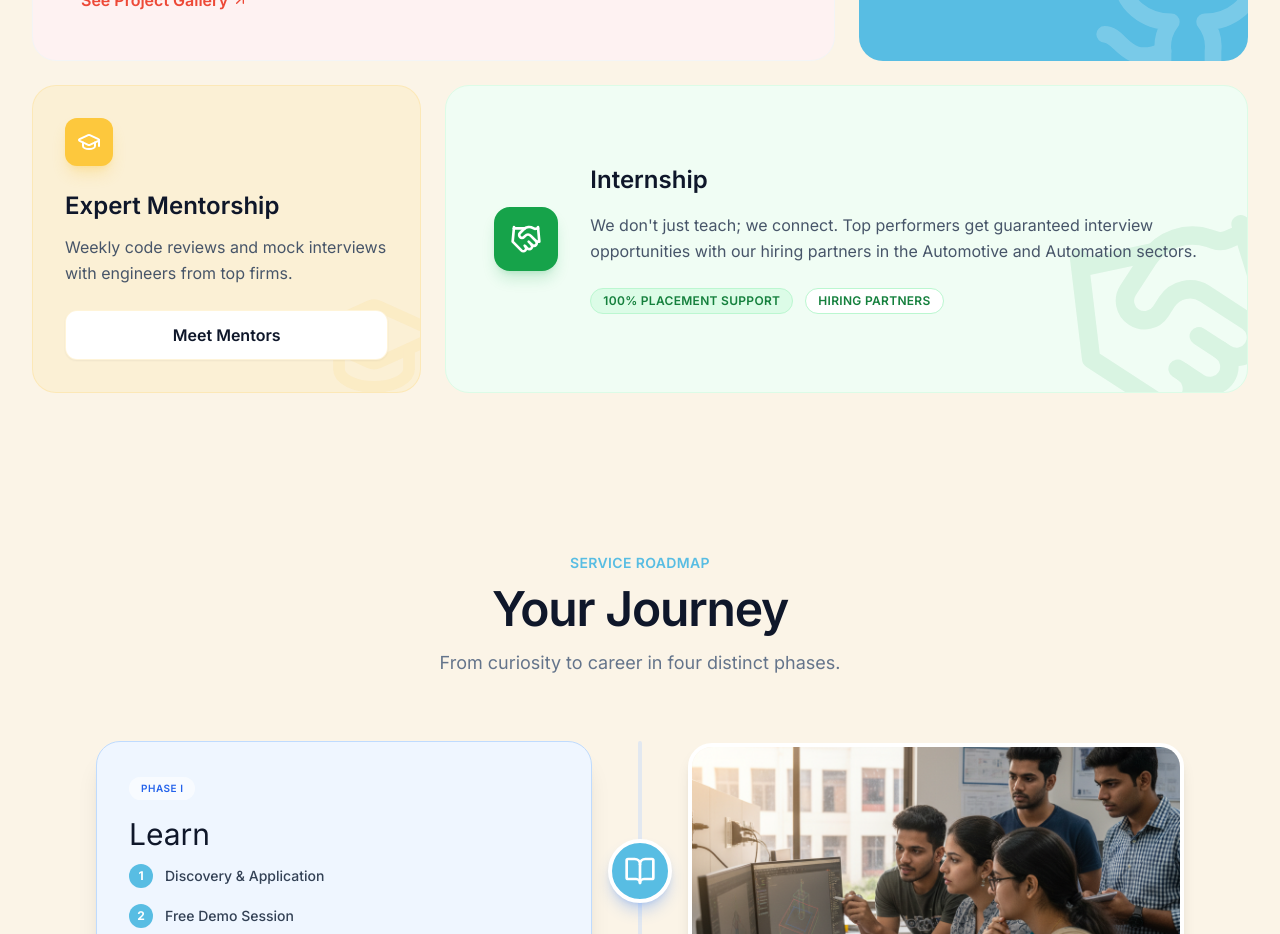
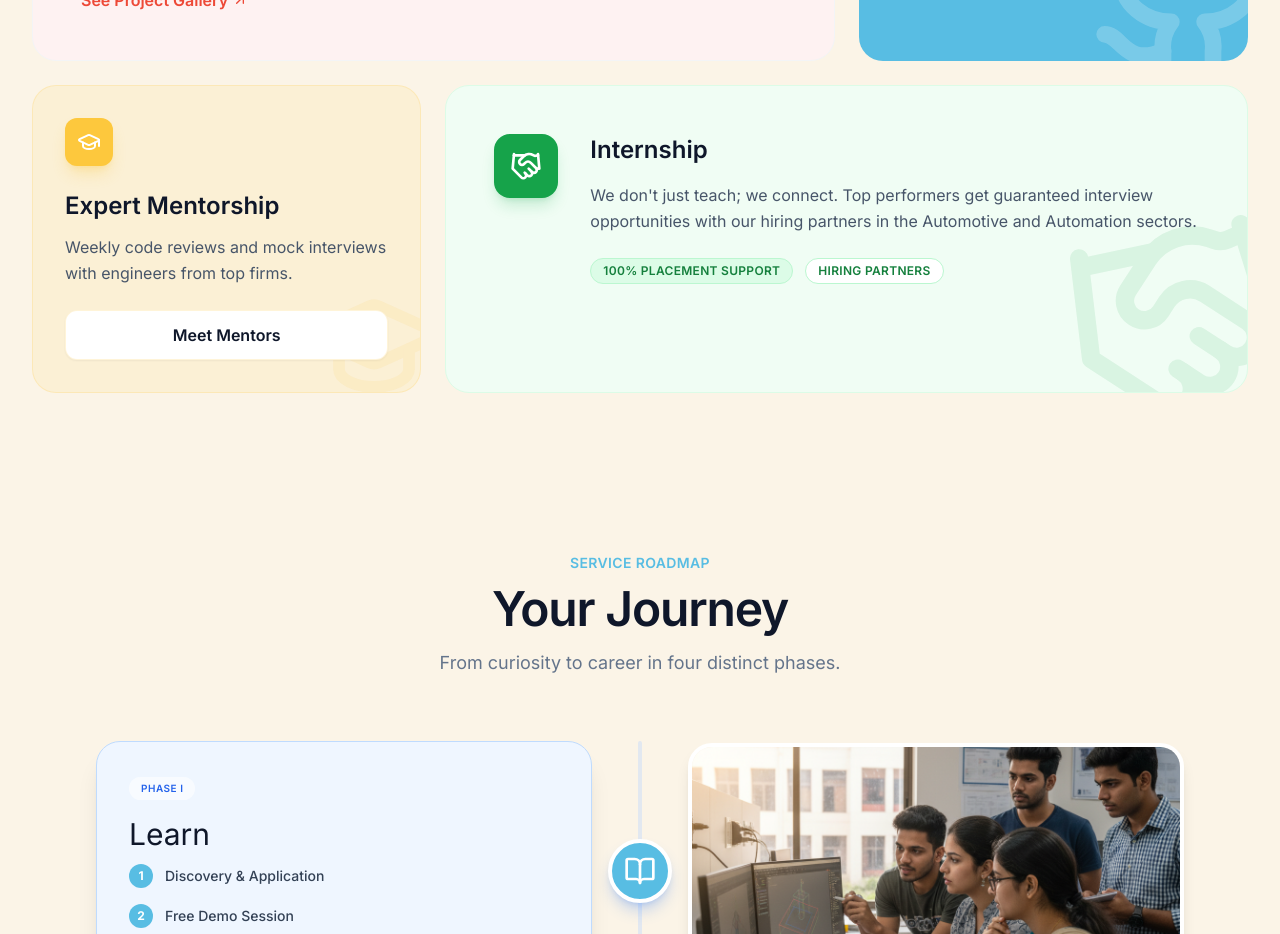
Before and after one commit to GauravMGihub/ProBUILD, a React (Vite) app: page / in a window 1280 px wide. Shown: the part 2360-3294 px from the top of the page. Built offline with nearby package versions, Linux system fonts and the light colour scheme.

Commit message:
Fixed the internship section icon position.

```diff
--- a/src/components/Philosophy.tsx
+++ b/src/components/Philosophy.tsx
@@ -84,7 +84,7 @@
                 <Handshake size={220} className="text-green-600" />
              </div>
 
-             <div className="relative z-10 flex flex-col md:flex-row items-start md:items-center gap-8 h-full">
+             <div className="relative z-10 flex flex-col md:flex-row items-start gap-8 h-full">
 
                 {/* Icon Circle */}
                 <div className="flex-shrink-0">
```
